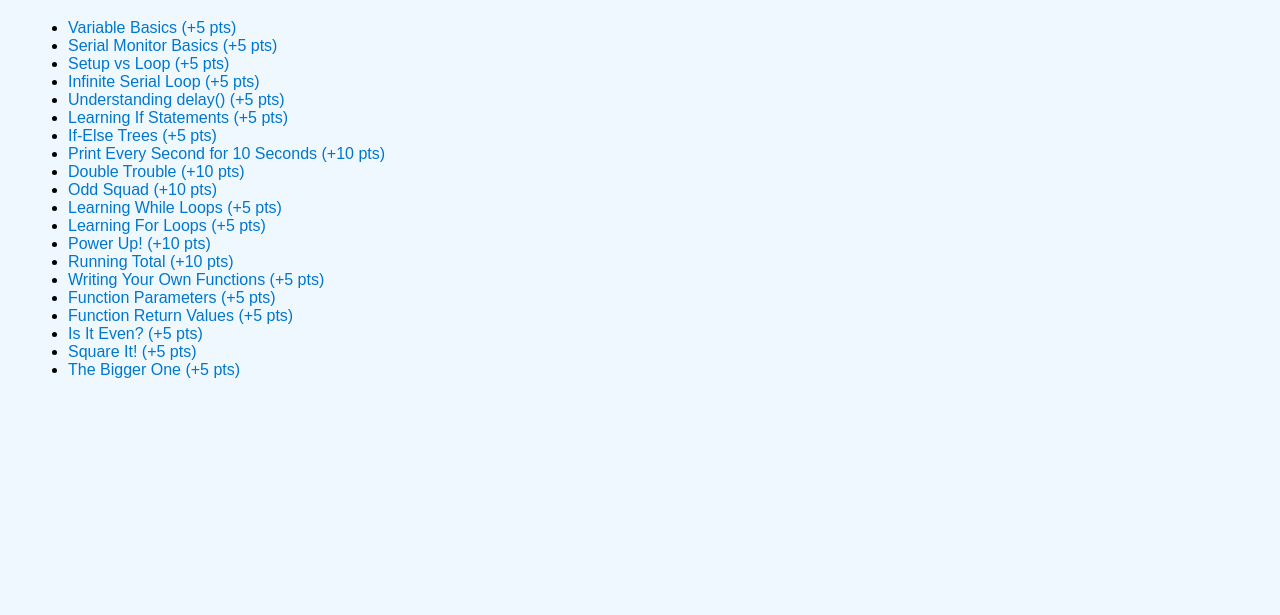
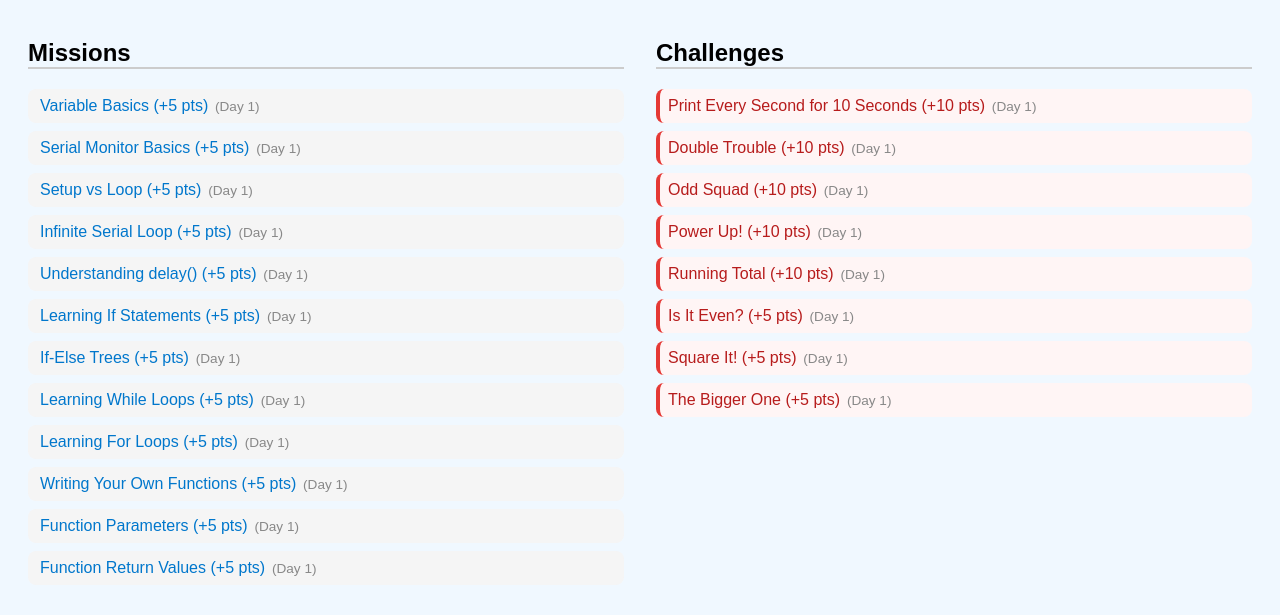
Before and after one commit to Lolo-Uila-2025/quest-board, a plain HTML site: page quests.html in a window 1280 px wide. Shown: the part 123-738 px from the top of the page. Drawn offline with Linux system fonts and the light colour scheme.

Commit message:
adjusted scoreboard

```diff
--- a/data.js
+++ b/data.js
@@ -17,130 +17,167 @@ const students = [
   //  `completedBy` holds an array of student **ids** (not names)
   // ---------------------------------------------------------------------
   const quests = [
+    // ─── Missions ─────────────────────────────────────────────
     {
       id: "variables",
       title: "Variable Basics",
       points: 5,
+      day: 1,
+      type: "mission",
       completedBy: []
     },
     {
       id: "serial",
       title: "Serial Monitor Basics",
       points: 5,
+      day: 1,
+      type: "mission",
       completedBy: []
     },
     {
       id: "setup-vs-loop",
       title: "Setup vs Loop",
       points: 5,
+      day: 1,
+      type: "mission",
       completedBy: []
     },
     {
       id: "infinite-serial",
       title: "Infinite Serial Loop",
       points: 5,
+      day: 1,
+      type: "mission",
       completedBy: []
     },
     {
       id: "delay",
       title: "Understanding delay()",
       points: 5,
+      day: 1,
+      type: "mission",
       completedBy: []
     },
     {
       id: "if-statements",
       title: "Learning If Statements",
       points: 5,
+      day: 1,
+      type: "mission",
       completedBy: []
     },
     {
       id: "if-else-tree",
       title: "If-Else Trees",
       points: 5,
+      day: 1,
+      type: "mission",
       completedBy: []
     },
+    {
+      id: "while-loops",
+      title: "Learning While Loops",
+      points: 5,
+      day: 1,
+      type: "mission",
+      completedBy: []
+    },
+    {
+      id: "for-loops",
+      title: "Learning For Loops",
+      points: 5,
+      day: 1,
+      type: "mission",
+      completedBy: []
+    },
+    {
+      id: "functions",
+      title: "Writing Your Own Functions",
+      points: 5,
+      day: 1,
+      type: "mission",
+      completedBy: []
+    },
+    {
+      id: "function-parameters",
+      title: "Function Parameters",
+      points: 5,
+      day: 1,
+      type: "mission",
+      completedBy: []
+    },
+    {
+      id: "function-return",
+      title: "Function Return Values",
+      points: 5,
+      day: 1,
+      type: "mission",
+      completedBy: []
+    },
+
+    // ─── Challenges ───────────────────────────────────────────
     {
       id: "print-every-second",
       title: "Print Every Second for 10 Seconds",
       points: 10,
+      day: 1,
+      type: "challenge",
       completedBy: []
     },
     {
       id: "double-trouble",
       title: "Double Trouble",
       points: 10,
+      day: 1,
+      type: "challenge",
       completedBy: []
     },
     {
       id: "odd-squad",
       title: "Odd Squad",
       points: 10,
-        completedBy: []
-    },
-    {
-        id: "while-loops",
-        title: "Learning While Loops",
-        points: 5,
-        completedBy: []
-    },
-    {
-        id: "for-loops",
-        title: "Learning For Loops",
-        points: 5,
+      day: 1,
+      type: "challenge",
       completedBy: []
     },
     {
       id: "power-up",
       title: "Power Up!",
       points: 10,
+      day: 1,
+      type: "challenge",
       completedBy: []
     },
     {
       id: "running-total",
       title: "Running Total",
       points: 10,
-        completedBy: []
-    },
-    {
-        id: "functions",
-        title: "Writing Your Own Functions",
-        points: 5,
-        completedBy: []
-      },
-      {
-        id: "function-parameters",
-        title: "Function Parameters",
-        points: 5,
-        completedBy: []
-      },
-      {
-        id: "function-return",
-        title: "Function Return Values",
-        points: 5,
+      day: 1,
+      type: "challenge",
       completedBy: []
     },
     {
       id: "is-even",
       title: "Is It Even?",
       points: 5,
+      day: 1,
+      type: "challenge",
       completedBy: []
     },
     {
       id: "square-it",
       title: "Square It!",
       points: 5,
+      day: 1,
+      type: "challenge",
       completedBy: []
     },
     {
       id: "bigger-one",
       title: "The Bigger One",
       points: 5,
+      day: 1,
+      type: "challenge",
       completedBy: []
-      },
-
-
-
-
-
-
+    }
   ];
--- a/quests.html
+++ b/quests.html
@@ -4,21 +4,97 @@
   <meta charset="UTF-8">
   <title>Quest Board</title>
   <link rel="stylesheet" href="style.css">
+  <style>
+    .quest-container {
+      display: flex;
+      gap: 2rem;
+      flex-wrap: wrap;
+    }
+
+    .column {
+      flex: 1;
+      min-width: 300px;
+    }
+
+    h2 {
+      border-bottom: 2px solid #ccc;
+    }
+
+    ul {
+      list-style: none;
+      padding-left: 0;
+    }
+
+    li {
+      margin-bottom: 0.5em;
+    }
+
+    .quest-link {
+      display: block;
+      padding: 0.5em;
+      border-radius: 8px;
+      text-decoration: none;
+      background-color: #f5f5f5;
+      border-left: 4px solid transparent;
+    }
+
+    .quest-link:hover {
+      background-color: #e0e0e0;
+    }
+
+    .challenge .quest-link {
+      border-left-color: #e53935;
+      background-color: #fff5f5;
+      color: #b71c1c;
+    }
+
+    .day-label {
+      font-size: 0.85em;
+      color: #888;
+      margin-left: 0.5em;
+    }
+  </style>
 </head>
 <body>
-  <!-- Back-to-scoreboard link -->
   <p><a href="index.html" class="back-link">← Back to Scoreboard</a></p>
+  <h1>Quest Board</h1>
 
-  <h1>Quest Board</h1>
-  <ul id="quest-list"></ul>
+  <div class="quest-container">
+    <div class="column" id="missions">
+      <h2>Missions</h2>
+      <ul></ul>
+    </div>
+    <div class="column" id="challenges">
+      <h2>Challenges</h2>
+      <ul></ul>
+    </div>
+  </div>
 
   <script src="data.js"></script>
   <script>
-    const list = document.getElementById("quest-list");
+    const missionList = document.querySelector("#missions ul");
+    const challengeList = document.querySelector("#challenges ul");
+
+    // Sort quests by day number
+    quests.sort((a, b) => a.day - b.day);
+
     quests.forEach(q => {
       const li = document.createElement("li");
-      li.innerHTML = `<a href="quests/${q.id}.html">${q.title} (+${q.points} pts)</a>`;
-      list.appendChild(li);
+      li.className = q.type;
+
+      const link = document.createElement("a");
+      link.href = `quests/${q.id}.html`;
+      link.className = "quest-link";
+      link.textContent = `${q.title} (+${q.points} pts)`;
+
+      const day = document.createElement("span");
+      day.className = "day-label";
+      day.textContent = `(Day ${q.day})`;
+
+      link.appendChild(day);
+      li.appendChild(link);
+
+      (q.type === "challenge" ? challengeList : missionList).appendChild(li);
     });
   </script>
 </body>
--- a/style.css
+++ b/style.css
@@ -40,3 +40,23 @@ body {
   .back-link:hover {
     text-decoration: underline;
   }
+
+  table {
+    width: 100%;
+    border-collapse: collapse;
+    margin-top: 1rem;
+  }
+
+  th, td {
+    padding: 0.5em;
+    border: 1px solid #ccc;
+    text-align: left;
+  }
+
+  tr:nth-child(even) {
+    background-color: #f9f9f9;
+  }
+
+  td:first-child {
+    font-weight: bold;
+  }
```
Also changed, not shown: index.html (+31 -2 lines). Lines whose indentation alone changed are shown as unchanged.
